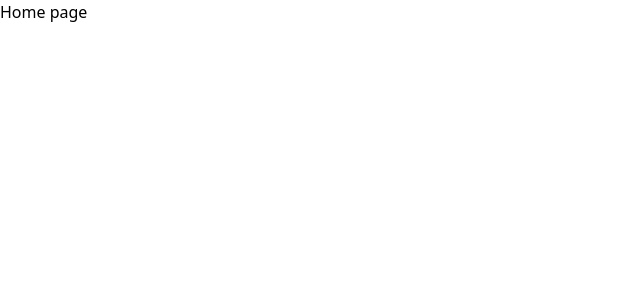
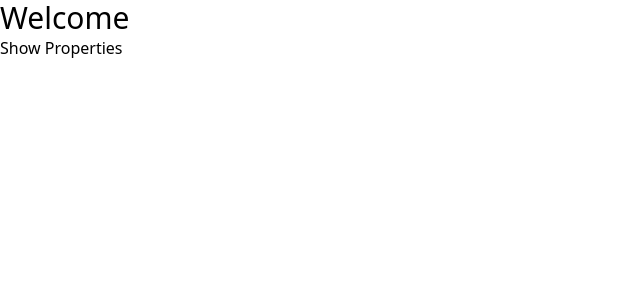
Before and after one commit to UmitVice/life-world, a Next.js app: page / in a window 1280 px wide. Shown: the top 300 px of the page, without its empty margins (0-640 px from the left). Built offline with nearby package versions, Linux system fonts and the light colour scheme.

Commit message:
Refactor home page

```diff
--- a/app/page.tsx
+++ b/app/page.tsx
@@ -2,7 +2,10 @@ import React from 'react';
 
 const HomePage = () => {
   return (
-    <div>Home page</div>
+    <div>
+      <h1 className='text-3xl'>Welcome</h1>
+      <a href='/properties'>Show Properties</a>
+    </div>
   )
 }
 
```
